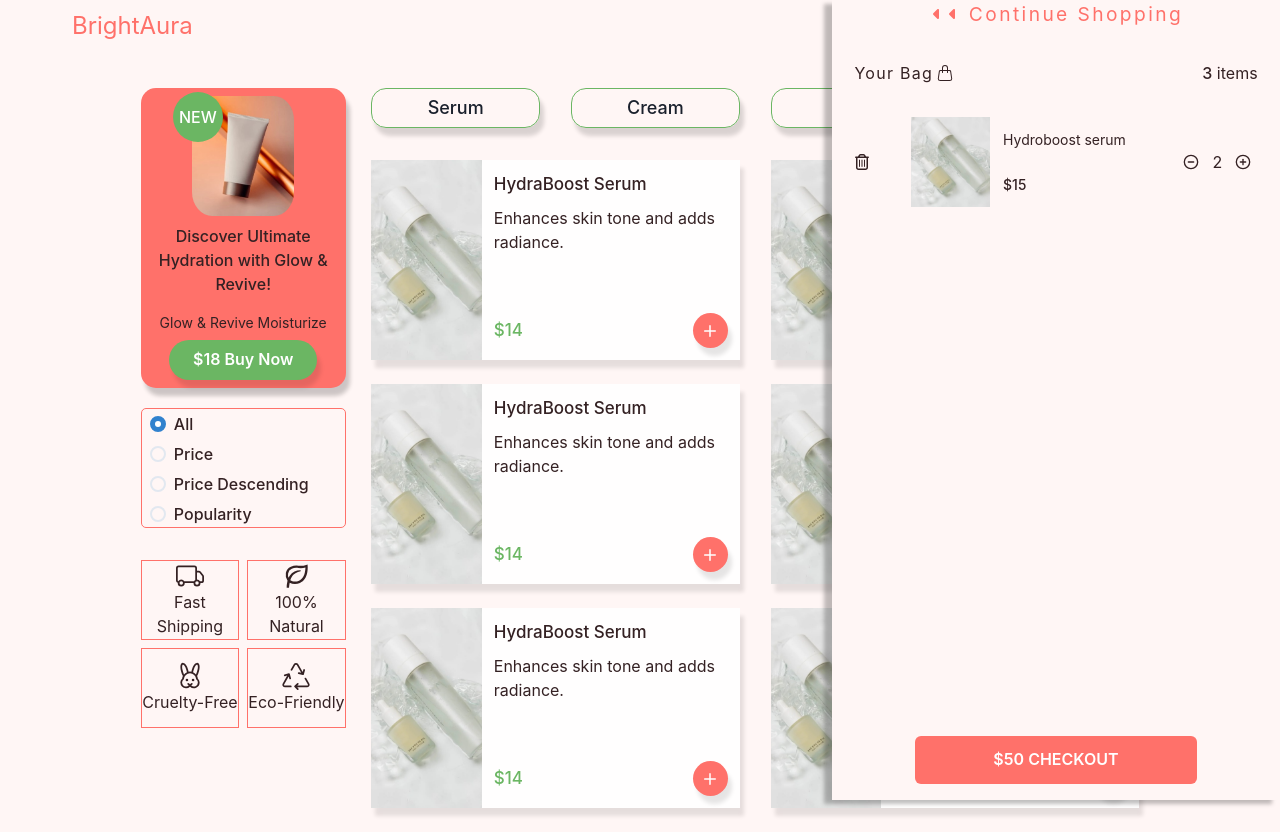
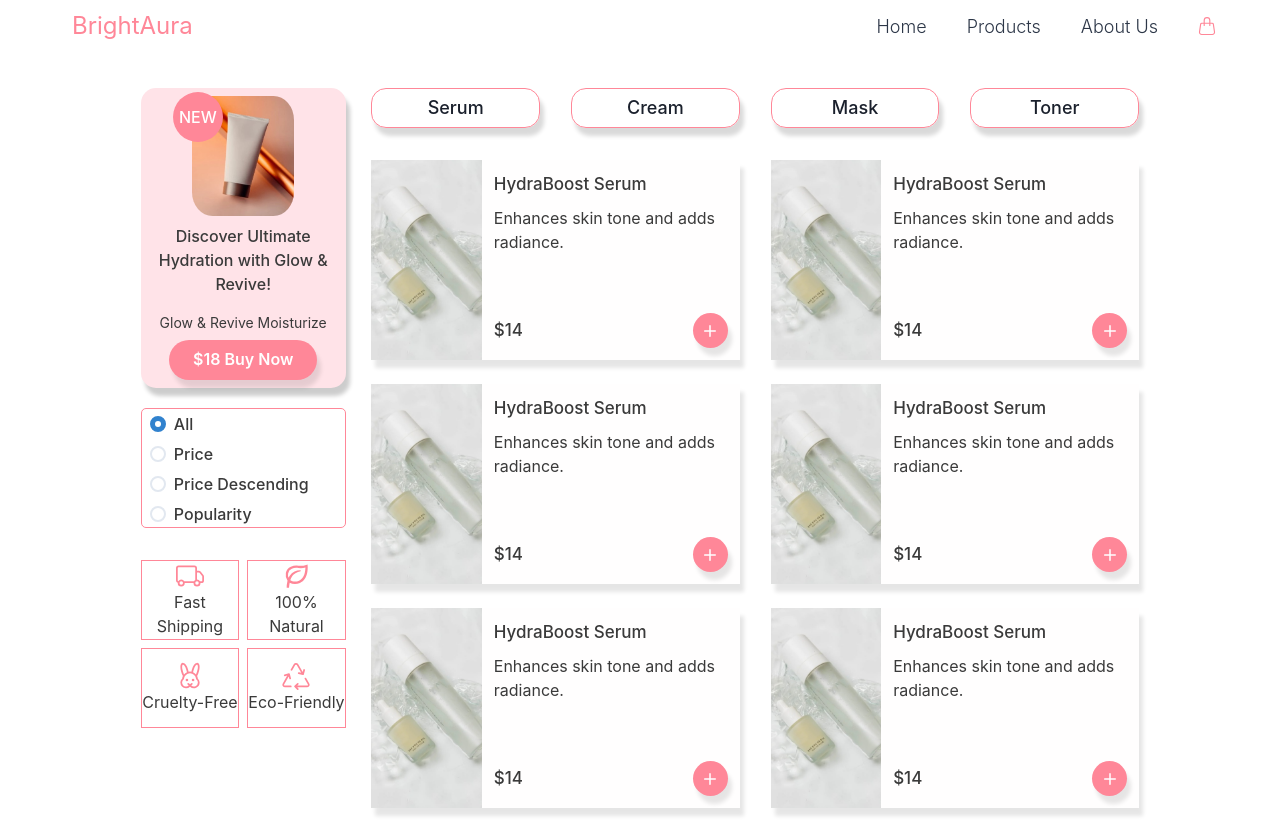
Before and after one commit to Eda-Inal/e-commerce-app, a Next.js app in the folder commerce/: page /products in a window 1280 px wide. Built offline with nearby package versions, Linux system fonts and the light colour scheme.

Commit message:
change all colors

```diff
--- a/commerce/src/app/card/page.jsx
+++ b/commerce/src/app/card/page.jsx
@@ -36,7 +36,7 @@ dispatch(setCardOpenClose(situation))
         <>
 
 
-                <Box width={["100%", "70%", "50%", "40%", "35%", "30%"]} zIndex={9999} height="100vh" bgColor="#FFF6F5" position="fixed" top={0} right={0} boxShadow="-8px 4px 4px rgba(0, 0, 0, 0.25)" >
+                <Box width={["100%", "70%", "50%", "40%", "35%", "30%"]} zIndex={9999} height="100vh" bgColor="#FFF" position="fixed" top={0} right={0} boxShadow="-8px 4px 4px rgba(0, 0, 0, 0.25)" >
                 <Box display="flex" flexDirection="column" width="90%" mx="auto" height="98vh">
                     <Box>
 
@@ -44,9 +44,9 @@ dispatch(setCardOpenClose(situation))
                     {/* header */}
 
                     <Box cursor="pointer" onClick={() => handleOpenCloseCard(false)} display="flex" justifyContent="center" alignItems="center">
-                        <FaCaretLeft color="#FF716A" />
-                        <FaCaretLeft color="#FF716A" />
-                        <Text ml={2} color="#FF716A" fontWeight={400} letterSpacing="0.15rem" fontSize="1.2rem">Continue Shopping</Text>
+                        <FaCaretLeft color="#FF8798" />
+                        <FaCaretLeft color="#FF8798" />
+                        <Text ml={2} color="#FF8798" fontWeight={400} letterSpacing="0.15rem" fontSize="1.2rem">Continue Shopping</Text>
                     </Box>
                     {/* Under header bag and icons */}
                     <Box display="flex" mt={8} justifyContent="space-between" width="100%" mx="auto" >
@@ -63,7 +63,7 @@ dispatch(setCardOpenClose(situation))
                     <Box height="75vh" width="100%" overflowY="auto">
                     <Box width="100%" mt={8} display="flex" alignItems="center"  justifyContent="space-between" height="90px" >
     {/* icon */}
-<Box width="10%" cursor="pointer"><FaRegTrashCan/></Box>
+<Box width="10%" cursor="pointer"><FaRegTrashCan  color='#FF8798'/></Box>
 {/* products */}
 <Box width="65%" height="100%" display="flex" justifyContent="space-around" >
     <Box width="30%"   >
@@ -99,7 +99,7 @@ dispatch(setCardOpenClose(situation))
 {/* button */}
 
 
-<Button bgColor="#FF716A" color="white"mx="auto" height="6vh" width="70%" mt="auto" _hover={{bgColor:"#FF9792"}}  >$50 CHECKOUT</Button>
+<Button bgColor="#FF8798" color="white"mx="auto" height="6vh" width="70%" mt="auto" _hover={{bgColor:"#FFA9B5"}} >$50 CHECKOUT</Button>
                 </Box>
 
 
--- a/commerce/src/app/components/navbar.jsx
+++ b/commerce/src/app/components/navbar.jsx
@@ -8,7 +8,7 @@ import { IoMdMenu } from "react-icons/io";
 import { useSelector, useDispatch } from 'react-redux';
 import { openMenuBar, closeMenuBar,setCardOpenClose } from '../redux/commerceSlice';
 import { IoClose } from "react-icons/io5";
-import { BsBasket3Fill } from "react-icons/bs";
+import { BsHandbag } from "react-icons/bs";
 function Navbar() {
   const dispatch = useDispatch();
   const { isBottomBar,navbarItems } = useSelector((state) => state.commerce)
@@ -31,7 +31,7 @@ function Navbar() {
         <Box width={["95%", null, "100%"]} margin="0 auto"  >
           <Flex minWidth='max-content' alignItems='center' gap='2' justifyContent="space-between" textColor="gray.700" position="relative" zIndex={100}>
             <Box p='2'>
-              <Text fontSize="2xl" textColor="#FF716A" fontWeight={400}>BrightAura</Text>
+              <Text fontSize="2xl" textColor="#FF8798" fontWeight={400}>BrightAura</Text>
             </Box>
 
             {
@@ -40,7 +40,7 @@ function Navbar() {
                   <Box fontSize="lg" cursor="pointer"><Link href="/home">Home</Link></Box>
                   <Box fontSize="lg" cursor="pointer"><Link href="/products">Products</Link></Box>
                   <Box fontSize="lg" cursor="pointer">About Us</Box>
-                  <Box onClick={() => handleOpenCloseCard(true)} fontSize="lg" fontWeight={500} cursor="pointer"><BsBasket3Fill /></Box>
+                  <Box onClick={() => handleOpenCloseCard(true)} fontSize="lg" fontWeight={500} cursor="pointer"><BsHandbag color='#FF8798' /></Box>
                 </Flex>
               )
             }
@@ -56,7 +56,7 @@ function Navbar() {
   showNavbar && (
 
     <>
-     <Box position="absolute" boxShadow=" -3px 3px 3px rgba(0, 0, 0, 0.25)" top={0} right={0} width="50px" height="50px" bgColor="#FF716A" borderBottomLeftRadius="90%" display="flex" justifyContent="center"  >
+     <Box position="absolute" boxShadow=" -3px 3px 3px rgba(0, 0, 0, 0.25)" top={0} right={0} width="50px" height="50px" bgColor="#EB596D" color="white"  borderBottomLeftRadius="90%" display="flex" justifyContent="center"  >
         {
           isBottomBar ?  (
 <Box mt={2} onClick={()=> handleCloseMenubar()}  >
@@ -73,7 +73,7 @@ function Navbar() {
       </Box>
 
       {isBottomBar && (
-    <Box position="fixed" boxShadow="5px -3px 3px rgba(0, 0, 0, 0.25)" zIndex={999} bottom={0} left={0} width="140px" fontWeight={400} height="140px" bgColor="#FF716A" borderTopRightRadius="90%" display="flex" flexDirection="column" justifyContent="space-around"    >
+    <Box position="fixed" boxShadow="5px -3px 3px rgba(0, 0, 0, 0.25)" zIndex={999} bottom={0} left={0} width="140px" fontWeight={400} height="140px" bgColor="#EB596D" color="white"  borderTopRightRadius="90%" display="flex" flexDirection="column" justifyContent="space-around"    >
  {navbarItems.map((item) => (
   <Box display="flex" ml={2} alignItems="center" key={item.name}>
     <item.icon />
--- a/commerce/src/app/products/page.jsx
+++ b/commerce/src/app/products/page.jsx
@@ -20,9 +20,9 @@ function Products() {
 <Box width="100%" display="flex" mx="auto" flexDirection={["column","column","column","row"]}>
 <Box width={["100%","100%","90%","20%"]} mx="auto" display="flex" flexDirection="column">
   {/* banner part */}
-  <Box width="100%" height={["170px","130px","150px","300px"]} textAlign="center" bgColor="#FF716A" boxShadow="4px 8px 4px rgba(0, 0, 0, 0.2)" mb={[3,3,3,0]} position="relative" borderRadius={15} display="flex" flexDirection={["row","row","row" ,"column"]} >
+  <Box width="100%" height={["170px","130px","150px","300px"]} textAlign="center" bgColor="#FFE3E8" boxShadow="4px 8px 4px rgba(0, 0, 0, 0.2)" mb={[3,3,3,0]} position="relative" borderRadius={15} display="flex" flexDirection={["row","row","row" ,"column"]} >
 {/* banner img */}
- <Box position="absolute" bgColor="#6BB663" borderRadius="50%" width="50px" height="50px" top={[1]} left={[1,3,5,8]} zIndex={99} color="white" display="flex" alignItems="center" justifyContent="center" fontWeight={500}>NEW</Box>
+ <Box position="absolute" bgColor="#FF8798" borderRadius="50%" width="50px" height="50px" top={[1]} left={[1,3,5,8]} zIndex={99} color="white" display="flex" alignItems="center" justifyContent="center" fontWeight={500}>NEW</Box>
 <Box width={["30%","20%","20%","50%"]} height={["70%","80%","80%","40%"]}   position="relative" mt={2}   borderRadius="20%"  overflow="hidden" mx="auto" >
             <Image
               src={banner}
@@ -37,14 +37,14 @@ function Products() {
             <Text fontWeight={500} >Discover Ultimate Hydration with Glow & Revive!</Text>
             <Text fontSize="14px" mt={2} fontWeight={400}>Glow & Revive Moisturize</Text>
             <Box display="flex" justifyContent={["end","end","end","center"]}>
-            <Button boxShadow="4px 8px 4px rgba(0, 0, 0, 0.1)"  width={["70%","40%","30%","80%"]} borderRadius="20px" color="white" bgColor="#6BB663" mt="auto" _hover={{bgColor :"#78C970"}}>$18 Buy Now</Button>
+            <Button boxShadow="4px 8px 4px rgba(0, 0, 0, 0.1)"  width={["70%","40%","30%","80%"]} borderRadius="20px" color="white" bgColor="#FF8798" mt="auto" _hover={{bgColor:"#FFA9B5"}}>$18 Buy Now</Button>
             </Box>
 
           </Box>
 
   </Box>
   {/* filter part */}
-  <Box width="100%"  height={["60px","40px","40px","120px"]} mt={5} mb={8} border="1px solid #FF716A" borderRadius="5px"    >
+  <Box width="100%"  height={["60px","40px","40px","120px"]} mt={5} mb={8} border="1px solid #FF8798" borderRadius="5px"    >
 <RadioGroup defaultValue='1'    >
 
   <Box  display="flex" height={["60px","40px","40px","120px"]}  flexDirection={["row","row","row","column"]}  justifyContent={["space-between","space-around","space-around","space-around"]} alignContent={["center","center","center","flex-start"]} flexWrap="wrap" mx={2} >
@@ -71,8 +71,8 @@ function Products() {
           {
             contents.map((item) => (
 
-                <Box width="48%" mb={2} height="100%"    border="1px solid #FF716A" display="flex" flexDirection="column" justifyContent="center" alignItems="center" >
-                <item.icon size={28} />
+                <Box width="48%" mb={2} height="100%"    border="1px solid #FF8798" display="flex" flexDirection="column" justifyContent="center" alignItems="center" >
+                <item.icon size={28} color="#FF8798" />
                 <Text textAlign="center" fontWeight={400}>{item.name}</Text>
                 </Box>
 
@@ -93,10 +93,10 @@ function Products() {
 {/* right side */}
 <Box width={["100%","100%","90%","75%"]}  mx="auto">
     <Box width="100%" display="flex" mx="auto" justifyContent="space-between">
-<Button width="22%" height="40px" fontWeight={500} borderRadius={15} bgColor="transparent" border="1px #6BB663 solid" boxShadow="4px 8px 4px rgba(0, 0, 0, 0.15)" fontSize={["16px","18px"]}>Serum</Button>
-<Button width="22%" height="40px" fontWeight={500} borderRadius={15} bgColor="transparent" border="1px #6BB663 solid" boxShadow="4px 8px 4px rgba(0, 0, 0, 0.15)" fontSize={["16px","18px"]}>Cream</Button>
-<Button width="22%" height="40px"fontWeight={500} borderRadius={15} bgColor="transparent" border="1px #6BB663 solid" boxShadow="4px 8px 4px rgba(0, 0, 0, 0.15)" fontSize={["16px","18px"]}>Mask</Button>
-<Button width="22%" height="40px" fontWeight={500} borderRadius={15} bgColor="transparent" border="1px #6BB663 solid" boxShadow="4px 8px 4px rgba(0, 0, 0, 0.15)" fontSize={["16px","18px"]}>Toner</Button>
+<Button width="22%" height="40px" fontWeight={500} borderRadius={15} bgColor="transparent" border="1px #FF8798 solid" _hover={{bgColor:"#FFE3E8"}}  boxShadow="4px 8px 4px rgba(0, 0, 0, 0.15)" fontSize={["16px","18px"]}>Serum</Button>
+<Button width="22%" height="40px"  _hover={{bgColor:"#FFE3E8"}}  fontWeight={500} borderRadius={15} bgColor="transparent" border="1px #FF8798 solid" boxShadow="4px 8px 4px rgba(0, 0, 0, 0.15)" fontSize={["16px","18px"]}>Cream</Button>
+<Button width="22%"  _hover={{bgColor:"#FFE3E8"}}  height="40px"fontWeight={500} borderRadius={15} bgColor="transparent" border="1px #FF8798 solid" boxShadow="4px 8px 4px rgba(0, 0, 0, 0.15)" fontSize={["16px","18px"]}>Mask</Button>
+<Button width="22%"  _hover={{bgColor:"#FFE3E8"}}  height="40px" fontWeight={500} borderRadius={15} bgColor="transparent" border="1px #FF8798 solid" boxShadow="4px 8px 4px rgba(0, 0, 0, 0.15)" fontSize={["16px","18px"]}>Toner</Button>
     </Box>
     {/* Cards */}
 <Box mt={8} width="100%" mx="auto" display="flex" flexWrap="wrap" justifyContent={["center", "center", "space-between"]}>
@@ -129,19 +129,20 @@ function Products() {
             <Box flexGrow={1} />
             <Box display="flex" w="100%" justifyContent="space-between" alignItems="center">
               <Box>
-                <Text color="#6BB663" fontSize="17px" fontWeight={500}>$14</Text>
+                <Text  fontSize="17px" fontWeight={500}>$14</Text>
               </Box>
               <Box>
                 <Box
                   w="35px"
                   height="35px"
                   borderRadius="50%"
-                  bgColor="#FF716A"
+                  bgColor="#FF8798"
                   cursor="pointer"
                   boxShadow="4px 8px 4px rgba(0, 0, 0, 0.1)"
                   display="flex"
                   justifyContent="center"
                   alignItems="center"
+                  _hover={{bgColor:"#FFA9B5"}}
                 >
                   <IoIosAdd color="#FFFFFF" size={24} />
                 </Box>
@@ -161,8 +162,8 @@ function Products() {
           {
             contents.map((item) => (
 
-                <Box width="48%" mb={2} height="100%"    border="1px solid #FF716A" display="flex" flexDirection="column" justifyContent="center" alignItems="center" >
-                <item.icon size={28} />
+                <Box width="48%" mb={2} height="100%"    border="1px solid #FF716A" display="flex" flexDirection="column"  justifyContent="center" alignItems="center" >
+                <item.icon size={28} color="#FF8798"  />
                 <Text textAlign="center" fontWeight={400}>{item.name}</Text>
                 </Box>
 
--- a/commerce/src/app/redux/commerceSlice.jsx
+++ b/commerce/src/app/redux/commerceSlice.jsx
@@ -6,7 +6,7 @@ import { PiRabbit } from "react-icons/pi";
 import { BsRecycle } from "react-icons/bs";
 import { FaHome } from "react-icons/fa";
 import { GiCorkedTube } from "react-icons/gi";
-import { BsBasket3Fill } from "react-icons/bs";
+import { BsHandbag } from "react-icons/bs";
 
 export const commerceSlice = createSlice({
     name : 'commerce',
@@ -58,10 +58,10 @@ export const commerceSlice = createSlice({
     },
     {
       name: "My Card",
-      icon: BsBasket3Fill
+      icon: BsHandbag
     }
   ],
-  isCardOpen : true
+  isCardOpen : false
 
     },
     reducers:{
--- a/commerce/src/app/theme.jsx
+++ b/commerce/src/app/theme.jsx
@@ -6,8 +6,8 @@ const theme = extendTheme({
     global: {
 
       body: {
-        bg: '#FFF6F5',
-        color: '#342123',
+        bg: '#fffff',
+        color: '#3A3A3A',
       },
     },
   },
```
Also changed, not shown: commerce/src/app/home/page.jsx (+7 -7 lines).
